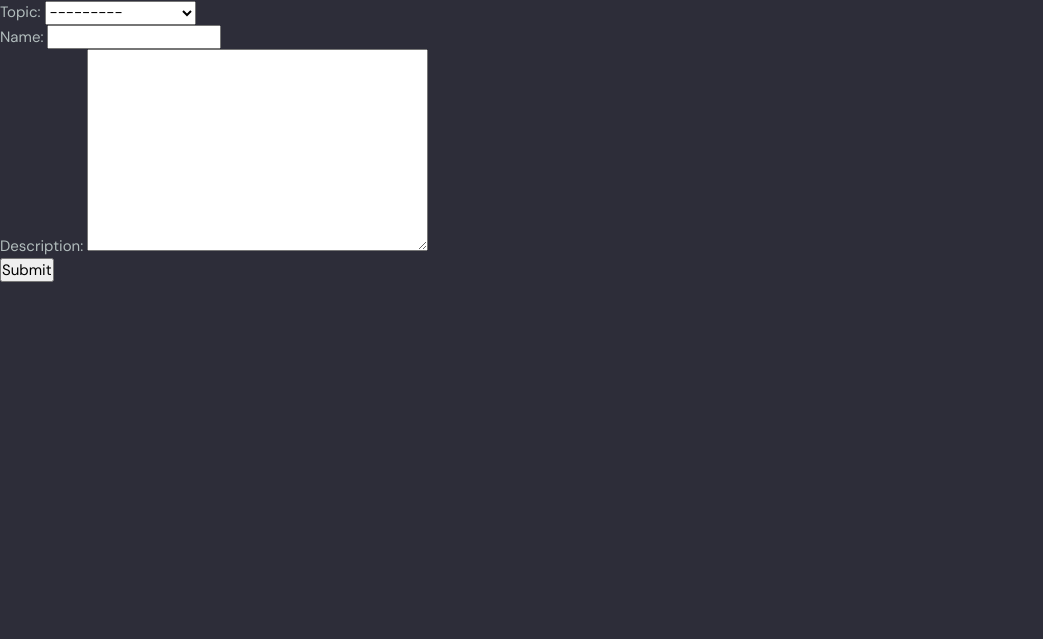
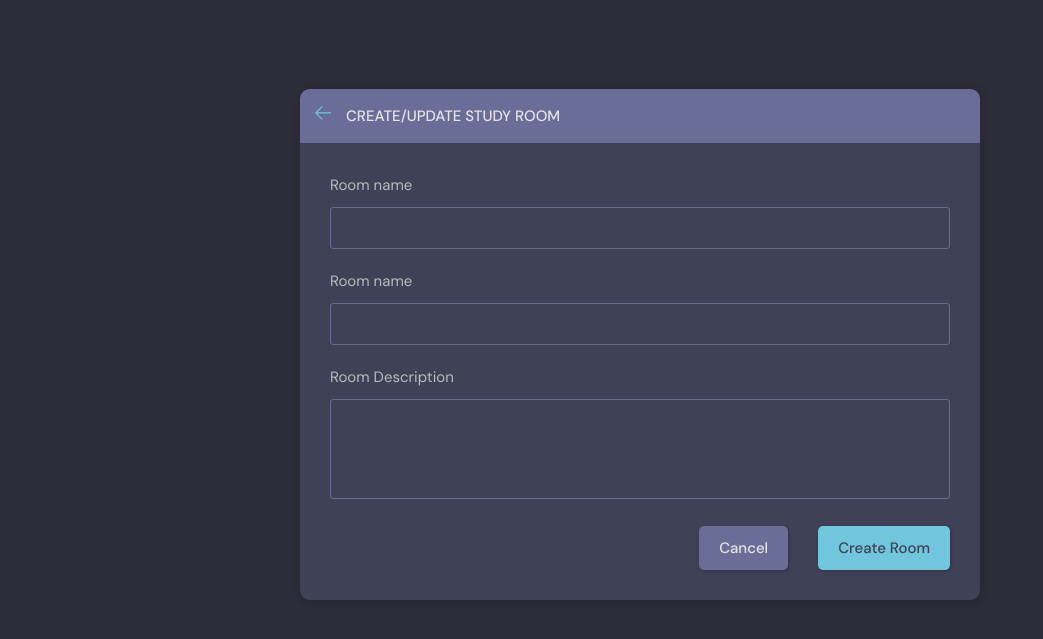
Before and after one commit to okeno1/studybud, a Django app: page /create-room/ in a window 1280 px wide. Shown: the part 76-715 px from the top of the page, without its empty margins (0-1043 px from the left). Run offline with Django 4.2, Linux system fonts and the light colour scheme; a user stored in the database is signed in; data comes from the database, SQL or seed files in the repository; both versions use the stored data as it was after the commit.

Commit message:
Further styling

```diff
--- a/base/templates/base/home.html
+++ b/base/templates/base/home.html
@@ -34,7 +34,7 @@
               <h2>Study Room</h2>
               <p>{{room_count}} Rooms available</p>
             </div>
-            <a class="btn btn--main" href="create-room.html">
+            <a class="btn btn--main" href="{% url 'create-room' %}">
               <svg version="1.1" xmlns="http://www.w3.org/2000/svg" width="32" height="32" viewBox="0 0 32 32">
                 <title>add</title>
                 <path
--- a/base/templates/base/room_form.html
+++ b/base/templates/base/room_form.html
@@ -2,12 +2,76 @@
 
 {% block content %}
 
-<div>
-    <form method = "POST" action="">
-        {% csrf_token %}
-        {{form.as_p}}
-        <input type ="submit" value = "Submit"/>
-    </form>
-</div>
+  <main class="create-room layout">
+    <div class="container">
+      <div class="layout__box">
+        <div class="layout__boxHeader">
+          <div class="layout__boxTitle">
+            <a href="{% url 'home' %}">
+              <svg version="1.1" xmlns="http://www.w3.org/2000/svg" width="32" height="32" viewBox="0 0 32 32">
+                <title>arrow-left</title>
+                <path
+                  d="M13.723 2.286l-13.723 13.714 13.719 13.714 1.616-1.611-10.96-10.96h27.625v-2.286h-27.625l10.965-10.965-1.616-1.607z">
+                </path>
+              </svg>
+            </a>
+            <h3>Create/Update Study Room</h3>
+          </div>
+        </div>
+        <div class="layout__body">
+          <form class="form" action="" method="POST">
+            {% csrf_token %}
 
-{% endblock content%}
+            <div class="form__group">
+              <label for="room_topic">Room name</label>
+              <input required type="text" name="topic" list="topic-list" />
+              <datalist id="topic-list">
+                <select id="room_topic">
+                  <option value="Python">Python</option>
+                  <option value="Django">Django</option>
+                </select>
+              </datalist>
+            </div>
+
+            <div class="form__group">
+              <label for="room_name">Room name</label>
+              {% comment %} {{field}} {% endcomment %}
+              {{form.name}}
+              {% comment %} <input id="room_name" name="room_name" type="text" placeholder="E.g. Mastering Python + Django" /> {% endcomment %}
+            </div>
+
+            <div class="form__group">
+              <label for="room_description">Room Description</label>
+              {{form.description}}
+            </div>
+
+
+            {% comment %}
+             <div class="form__group">
+              <label for="room_topic">Topic</label>
+              <input required type="text" name="topic" id="room_topic" list="topic-list" />
+              <datalist id="topic-list">
+                <select id="room_topic">
+                  <option value="">Select your topic</option>
+                  <option value="Python">Python</option>
+                  <option value="Django">Django</option>
+                </select>
+              </datalist>
+             </div>
+            {% endcomment %}
+
+
+            {% comment %} <div class="form__group">
+              <label for="room_about">About</label>
+              <textarea name="room_about" id="room_about" placeholder="Write about your study group..."></textarea>
+            </div> {% endcomment %}
+            <div class="form__action">
+              <a class="btn btn--dark" href="index.html">Cancel</a>
+              <button class="btn btn--main" type="submit">Create Room</button>
+            </div>
+          </form>
+        </div>
+      </div>
+    </div>
+  </main>
+{% endblock content %}
```
Also changed, not shown: base/templates/base/room_form_old.html (added, +13 -0 lines), db.sqlite3.
